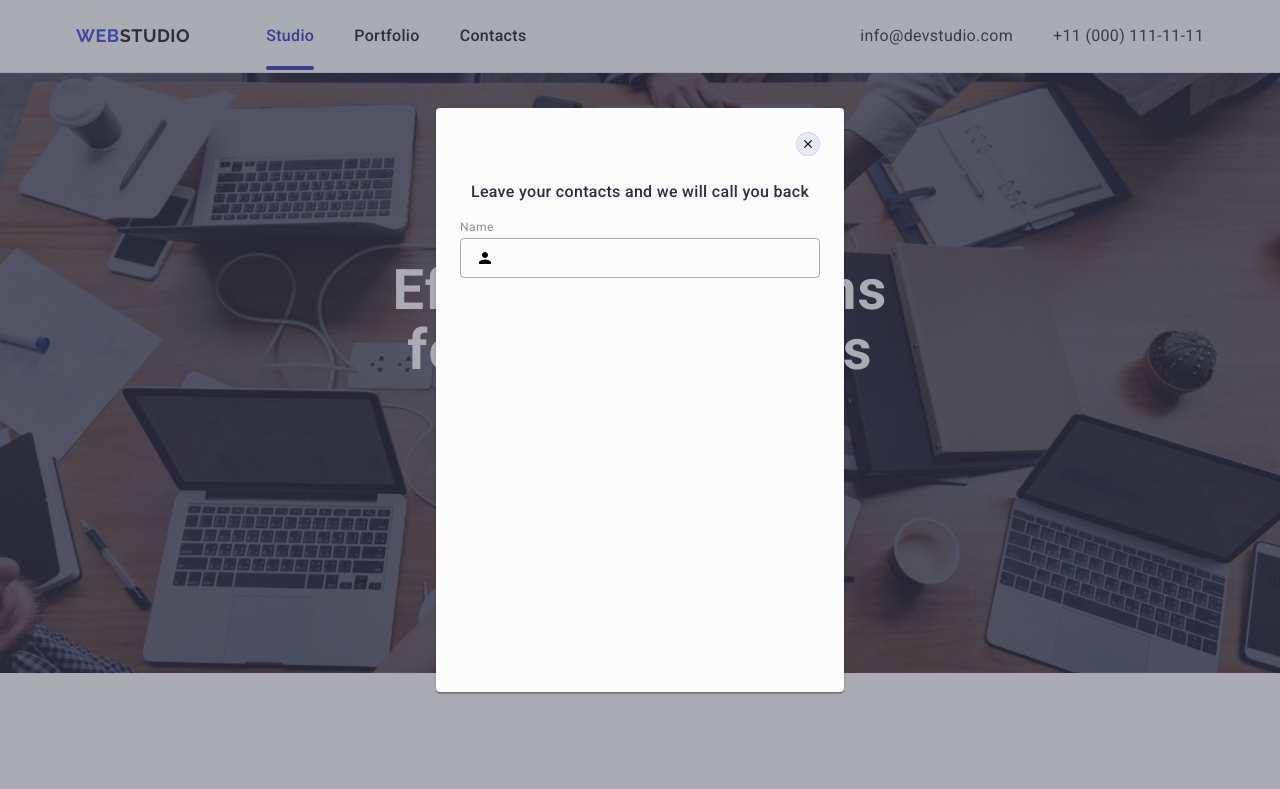
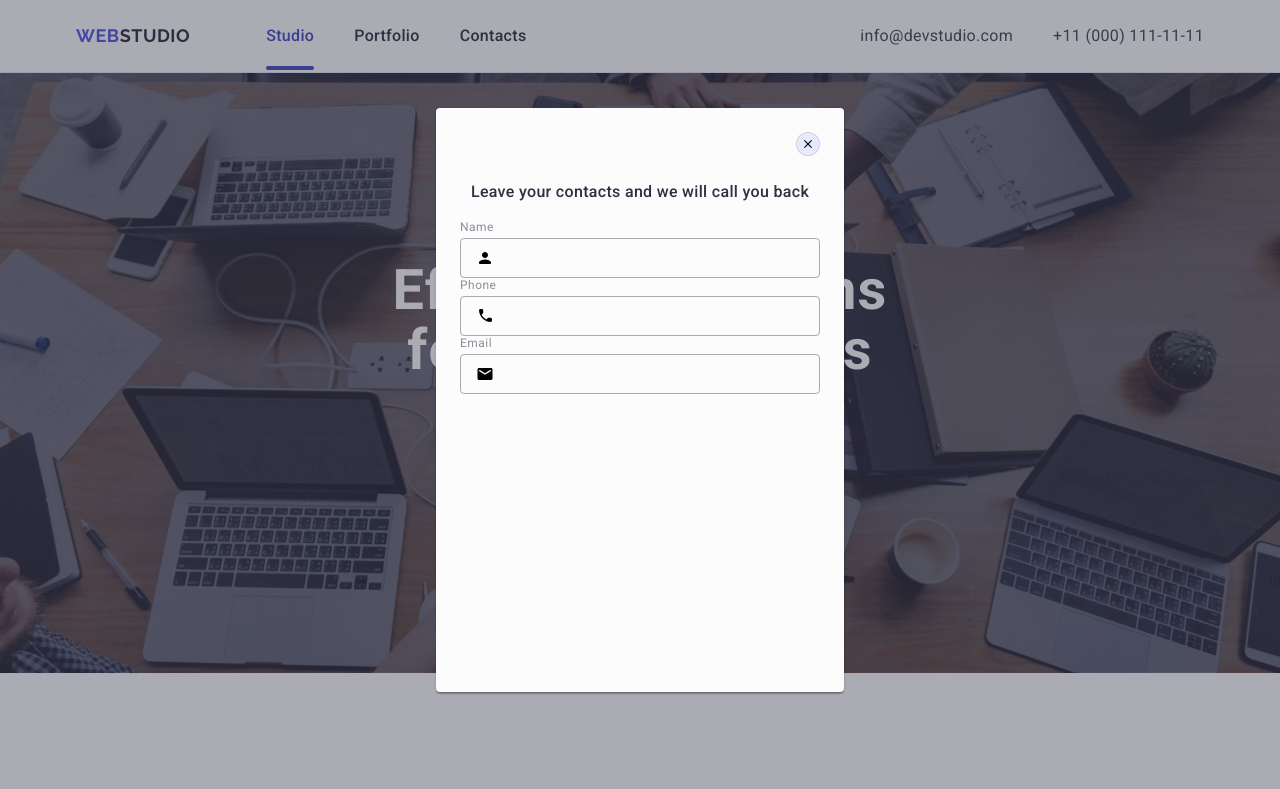
Before and after one commit to Piter30/goit-markup-05, a plain HTML site: page index.html in a window 1280 px wide. Shown: the top 789 px of the page. Drawn offline with nearby package versions, Linux system fonts and the light colour scheme.

Commit message:
add modal and styles p3

```diff
--- a/css/styles.css
+++ b/css/styles.css
@@ -681,7 +681,7 @@ input {
   border-color: var(--iris);
 }
 
-.modal-contact-icon-person {
+.modal-contact-icon {
   position: absolute;
   left: 16px;
   top: 50%;
@@ -689,7 +689,7 @@ input {
   transition: fill 250ms cubic-bezier(0.4, 0, 0.2, 1);
 }
 
-.modal-contact-icon-person:active,
-.modal-contact-icon-person:focus {
+.modal-contact-icon:active,
+.modal-contact-icon:focus {
   fill: var(--iris);
 }
--- a/index.html
+++ b/index.html
@@ -513,10 +513,40 @@
                 name="user-name"
                 id="user-name"
               />
-              <svg class="modal-contact-icon-person" width="18" height="24">
+              <svg class="modal-contact-icon" width="18" height="24">
                 <use href="./images/icons.svg#icon-person"></use>
               </svg>
             </div>
+
+          <div class="container-modal-contact-form">
+            <label class="label-modal-contact" for="phone">Phone</label>
+            <div class="container-input-modal-contact-form">
+              <input
+                class="input-modal-contact"
+                type="text"
+                name="phone"
+                id="phone"
+              />
+              <svg class="modal-contact-icon" width="18" height="24">
+                <use href="./images/icons.svg#icon-phone"></use>
+              </svg>
+            </div>
+
+          <div class="container-modal-contact-form">
+            <label class="label-modal-contact" for="email">Email</label>
+            <div class="container-input-modal-contact-form">
+              <input
+                class="input-modal-contact"
+                type="email"
+                name="email"
+                id="email"
+              />
+              <svg class="modal-contact-icon" width="18" height="24">
+                <use href="./images/icons.svg#icon-email"></use>
+              </svg>
+            </div>
+
+
           </div>
         </form>
       </div>
```
